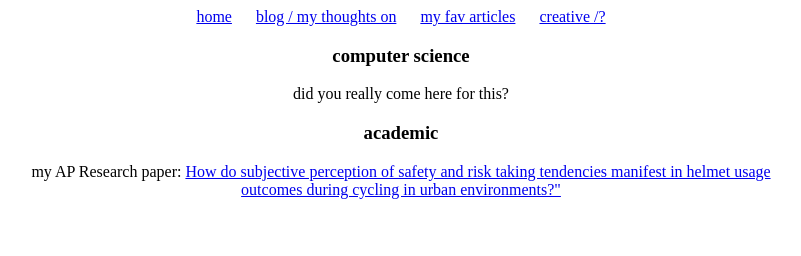
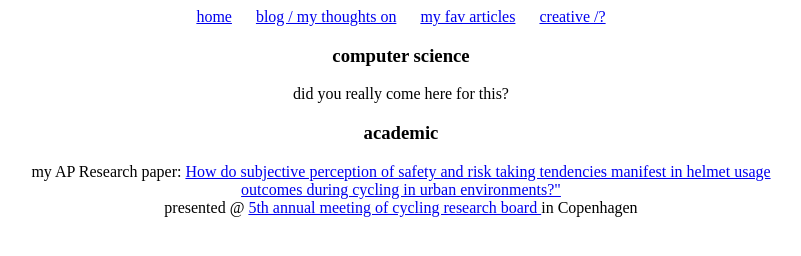
Before and after one commit to 4b1dden/4b1dden.github.io, a plain HTML site: page creative.html in a window 1280 px wide. Shown: the whole page, without its empty margins (239-1040 px from the left). Drawn offline with Linux system fonts and the light colour scheme.

Commit message:
added content

```diff
--- a/creative.html
+++ b/creative.html
@@ -17,7 +17,8 @@
       <p>
       <h3>academic</h3>
 
-      my AP Research paper: <a href="static/compiled_final_cb_version.pdf">How do subjective perception of safety and risk taking tendencies manifest in helmet usage outcomes during cycling in urban environments?"</a>
+      my AP Research paper: <a href="static/compiled_final_cb_version.pdf">How do subjective perception of safety and risk taking tendencies manifest in helmet usage outcomes during cycling in urban environments?"</a> <br />
+      presented @ <a href="https://cyclingresearchboard.com/2021/">5th annual meeting of cycling research board </a>  in Copenhagen
       </p>
     </div>
   </center>
```
